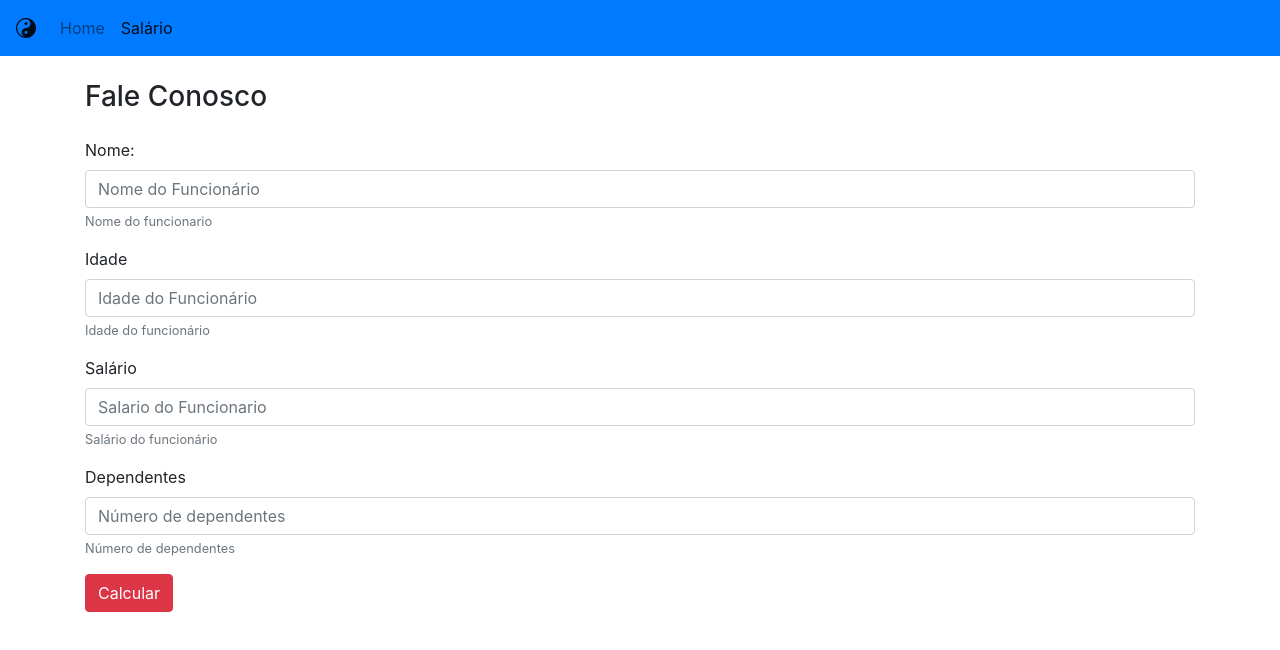
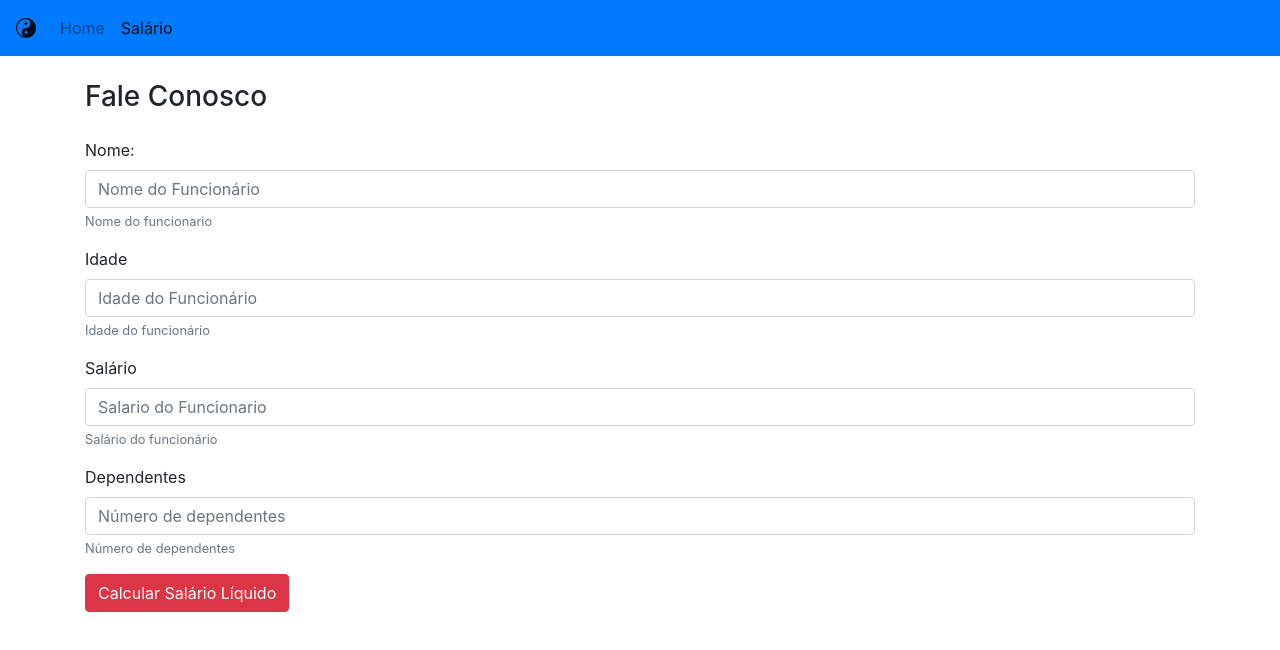
Before and after one commit to mateuspa/bootstrap_jquery, a plain HTML site: page salario.html in a window 1280 px wide. Drawn offline with nearby package versions, Linux system fonts and the light colour scheme.

Commit message:
Atualizando cálculos

```diff
--- a/salario.html
+++ b/salario.html
@@ -61,7 +61,7 @@
         <input type="number" class="form-control" id="dependentes" placeholder="Número de dependentes" step="1">
         <small id="dependentes" class="form-text text-muted">Número de dependentes</small>
       </div>
-      <button id="calcular" class="btn btn-danger">Calcular</button>
+      <button id="calcular" class="btn btn-danger">Calcular Salário Líquido</button>
     </form>
   </div>
   <script src="https://code.jquery.com/jquery-3.3.1.slim.min.js"
```
Also changed, not shown: index.html (+1 -1 lines), 1 other file.
